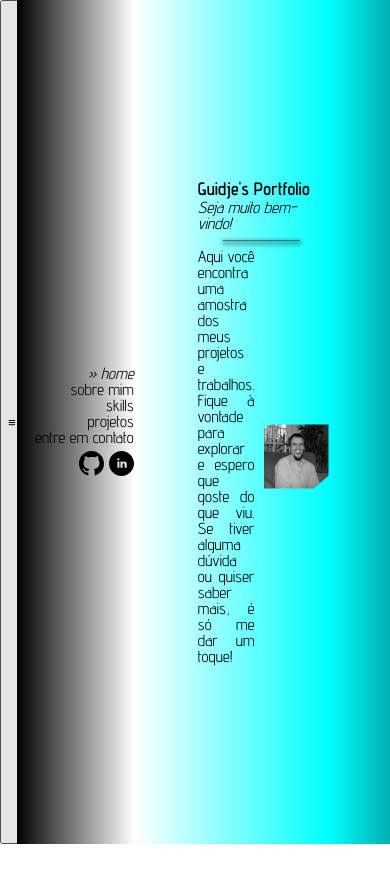
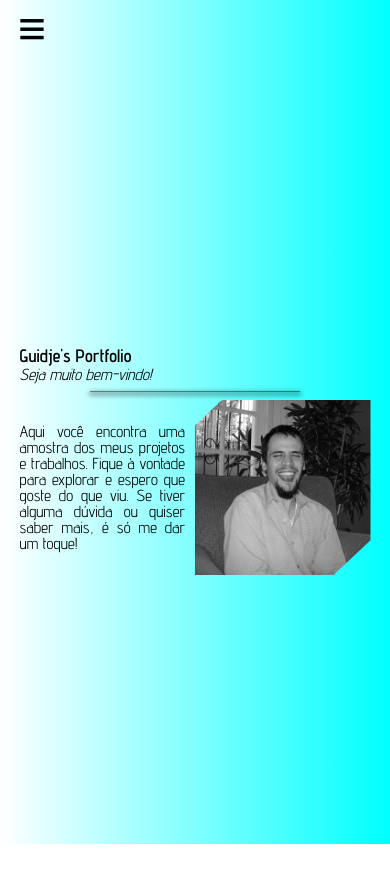
Before and after one commit to GuilhermeSoaresGarcia/portfolio, a Next.js app: page / in a window 390 px wide. Before the commit the page ends 844 px from the top, so only its background shows below. Built offline with nearby package versions, Linux system fonts and the light colour scheme.

Commit message:
feat: implementado media query e respectivas estilizações para que o "menu hamburguer" apareça em resoluções com largura inferior a 600 pixels

```diff
--- a/styles/navbar.css
+++ b/styles/navbar.css
@@ -1,3 +1,7 @@
+.hambuguer_btn {
+    display: none;
+}
+
 .navbar_container {
     align-items: center;
     display: flex;
@@ -92,3 +96,55 @@
         right: 70%;
     }
 }
+
+@media (max-width: 599px) {
+    .hambuguer_btn {
+        background-color: transparent;
+        border: none;
+        display: block;
+        font-size: 3rem;
+        font-weight: 700;
+        margin: 0 0 0 3%;
+        position: fixed;
+        z-index: 4;
+    }
+
+    .hambuguer_btn:focus {
+        outline: none;
+    }
+
+    .navbar_container::before {
+        display: none;
+    }
+
+    .navbar_container {
+        background-color: white;
+        box-shadow: 1px 0 30px 10px black;
+        display: none;
+        height: 100vh;
+        position: fixed;
+        text-align: right;
+        width: 50%;
+        z-index: 2;
+    }
+
+    .navbar {
+        /* animation: none; */
+        margin: 0 10px 0 -10px;
+    }
+
+    .open {
+        display: flex;
+    }
+
+    @keyframes fromLeftToRight {
+        from {
+            right: 100%;
+            opacity: 0%;
+        }
+
+        to {
+            right: 50%;
+        }
+    }
+}
--- a/styles/page.css
+++ b/styles/page.css
@@ -105,3 +105,19 @@ hr {
         margin-top: 0;
     }
 }
+
+@media (max-width: 599px) {
+    .main-container {
+        padding-top: 10%;
+        width: 90%;
+    }
+
+    section::before {
+        background-image: linear-gradient(to right, white, cyan);
+    }
+
+    section {
+        width: 100%;
+    }
+
+}
```
